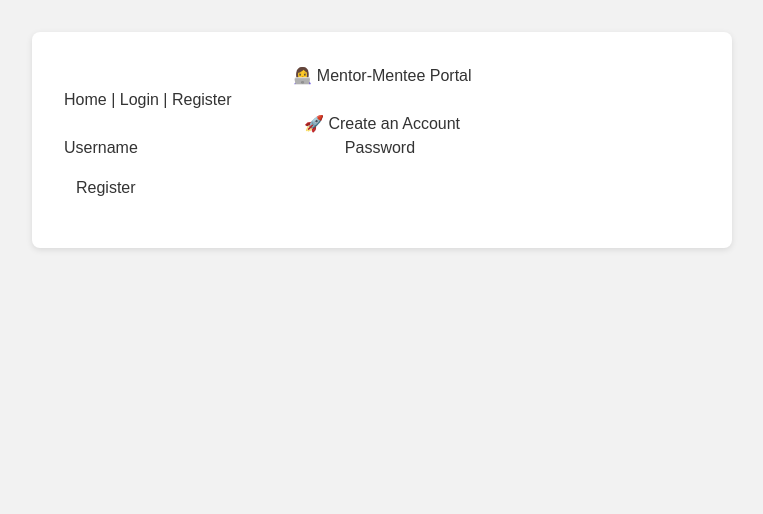
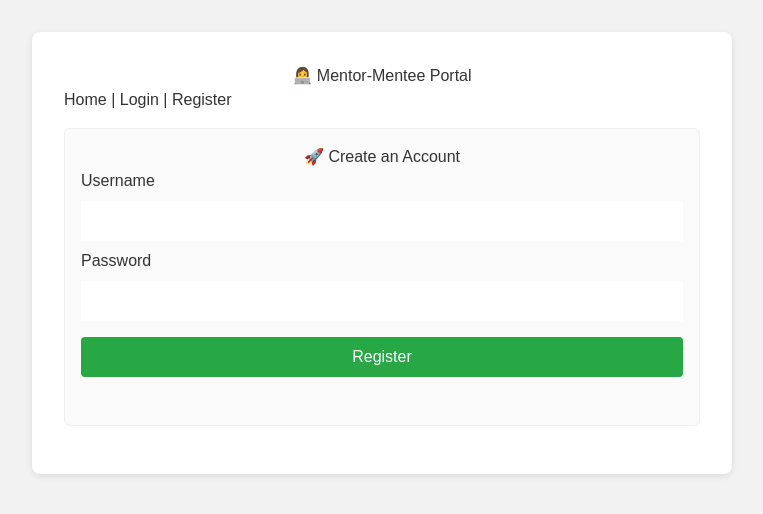
Before and after one commit to HohhotDog/Transplant-Australia-Mentoring-Platform, a React (Create React App) app in the folder Mentor-Matching-Platform/client/: page /register in a window 1280 px wide. Shown: the top 514 px of the page, without its empty margins (258-1021 px from the left). Built offline with nearby package versions, Linux system fonts and the light colour scheme.

Commit message:
add css to auth forms

```diff
--- a/Mentor-Matching-Platform/client/src/components/Auth/LoginForm.js
+++ b/Mentor-Matching-Platform/client/src/components/Auth/LoginForm.js
@@ -30,7 +30,7 @@ function LoginForm({ onLoginSuccess }) {
   }
 
   return (
-    <div className="login-form">
+    <div className="auth-container">
       <h2>🔑 Log In</h2>
       <form onSubmit={handleLogin}>
         <label>Username</label>
--- a/Mentor-Matching-Platform/client/src/components/Auth/RegisterForm.js
+++ b/Mentor-Matching-Platform/client/src/components/Auth/RegisterForm.js
@@ -29,7 +29,7 @@ function RegisterForm({ onRegisterSuccess }) {
   }
 
   return (
-    <div className="register-form">
+    <div className="auth-container">
       <h2>🚀 Create an Account</h2>
       <form onSubmit={handleRegister}>
         <label>Username</label>
```
